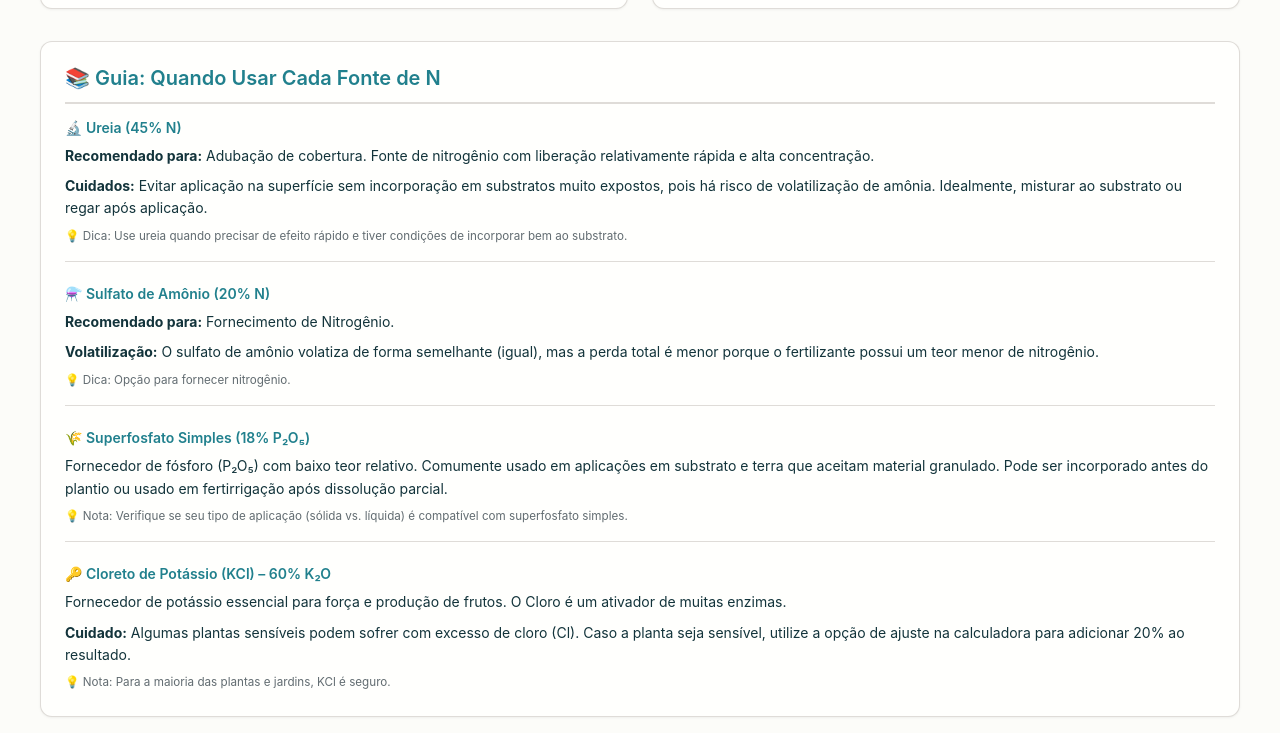
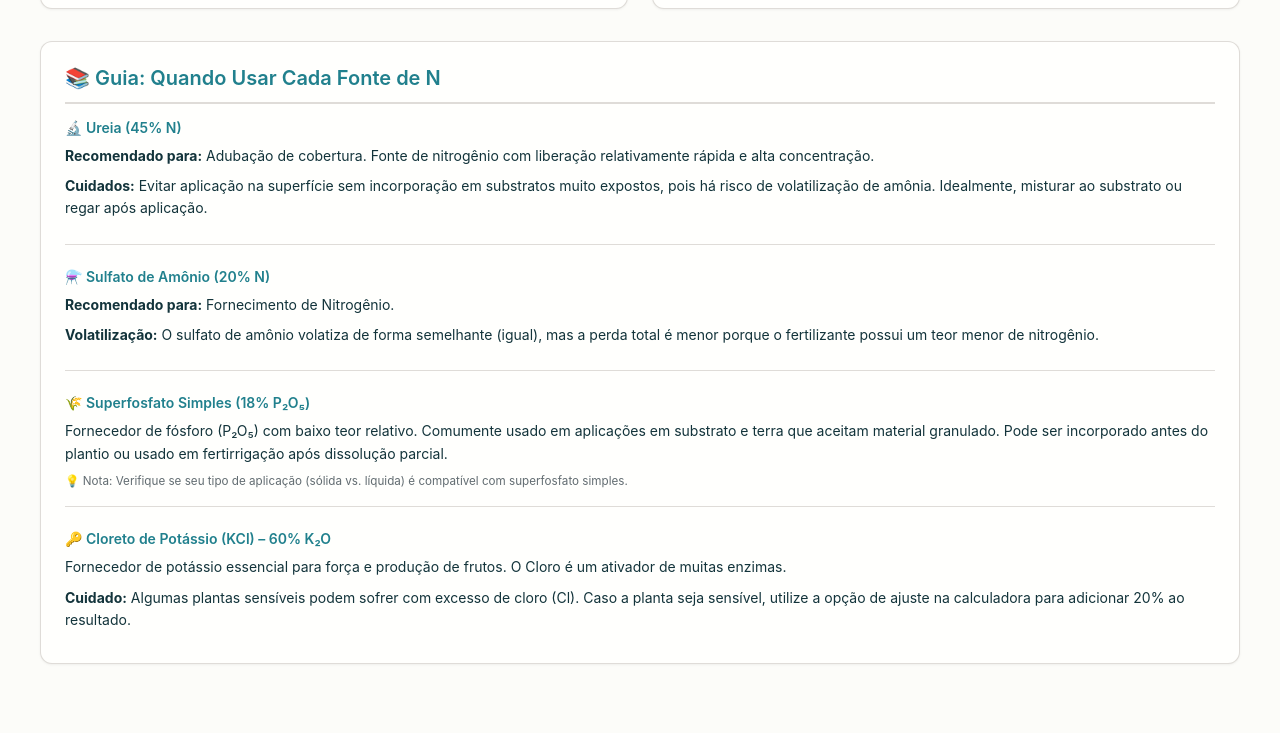
Before and after one commit to jvenascimento/Calculadora-de-Fertilizante, a plain HTML site: page index.html in a window 1280 px wide. Shown: the part 920-1653 px from the top of the page. After the commit the page ends 1600 px from the top, so only its background shows below. Drawn offline with Linux system fonts and the light colour scheme.

Commit message:
Update index.html

```diff
--- a/index.html
+++ b/index.html
@@ -631,14 +631,12 @@
                 <h4>🔬 Ureia (45% N)</h4>
                 <p><strong>Recomendado para:</strong> Adubação de cobertura. Fonte de nitrogênio com liberação relativamente rápida e alta concentração.</p>
                 <p><strong>Cuidados:</strong> Evitar aplicação na superfície sem incorporação em substratos muito expostos, pois há risco de volatilização de amônia. Idealmente, misturar ao substrato ou regar após aplicação.</p>
-                <small>💡 Dica: Use ureia quando precisar de efeito rápido e tiver condições de incorporar bem ao substrato.</small>
             </div>
 
             <div class="education-item">
                 <h4>⚗️ Sulfato de Amônio (20% N)</h4>
                 <p><strong>Recomendado para:</strong> Fornecimento de Nitrogênio.</p>
                 <p><strong>Volatilização:</strong> O sulfato de amônio volatiza de forma semelhante (igual), mas a perda total é menor porque o fertilizante possui um teor menor de nitrogênio.</p>
-                <small>💡 Dica: Opção para fornecer nitrogênio.</small>
             </div>
 
             <div class="education-item">
@@ -651,7 +649,6 @@
                 <h4>🔑 Cloreto de Potássio (KCl) – 60% K₂O</h4>
                 <p>Fornecedor de potássio essencial para força e produção de frutos. O Cloro é um ativador de muitas enzimas.</p>
                 <p><strong>Cuidado:</strong> Algumas plantas sensíveis podem sofrer com excesso de cloro (Cl). Caso a planta seja sensível, utilize a opção de ajuste na calculadora para adicionar 20% ao resultado.</p>
-                <small>💡 Nota: Para a maioria das plantas e jardins, KCl é seguro.</small>
             </div>
         </div>
     </div>
```
